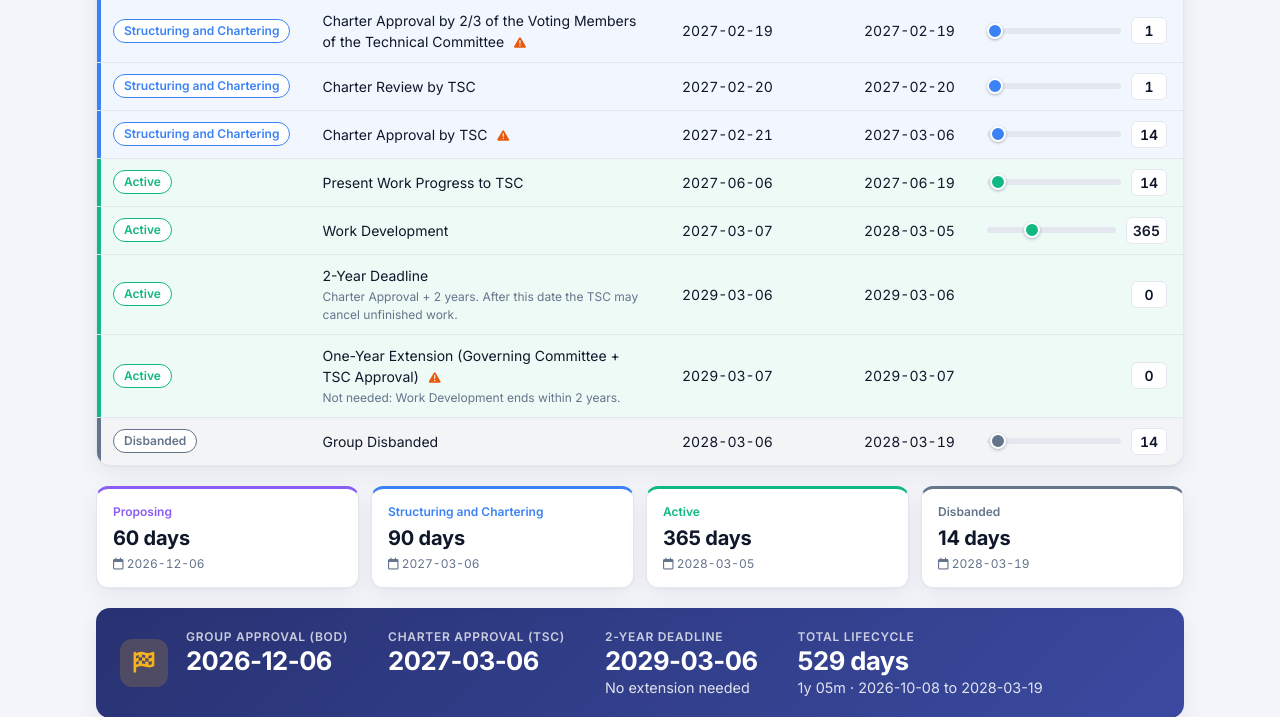
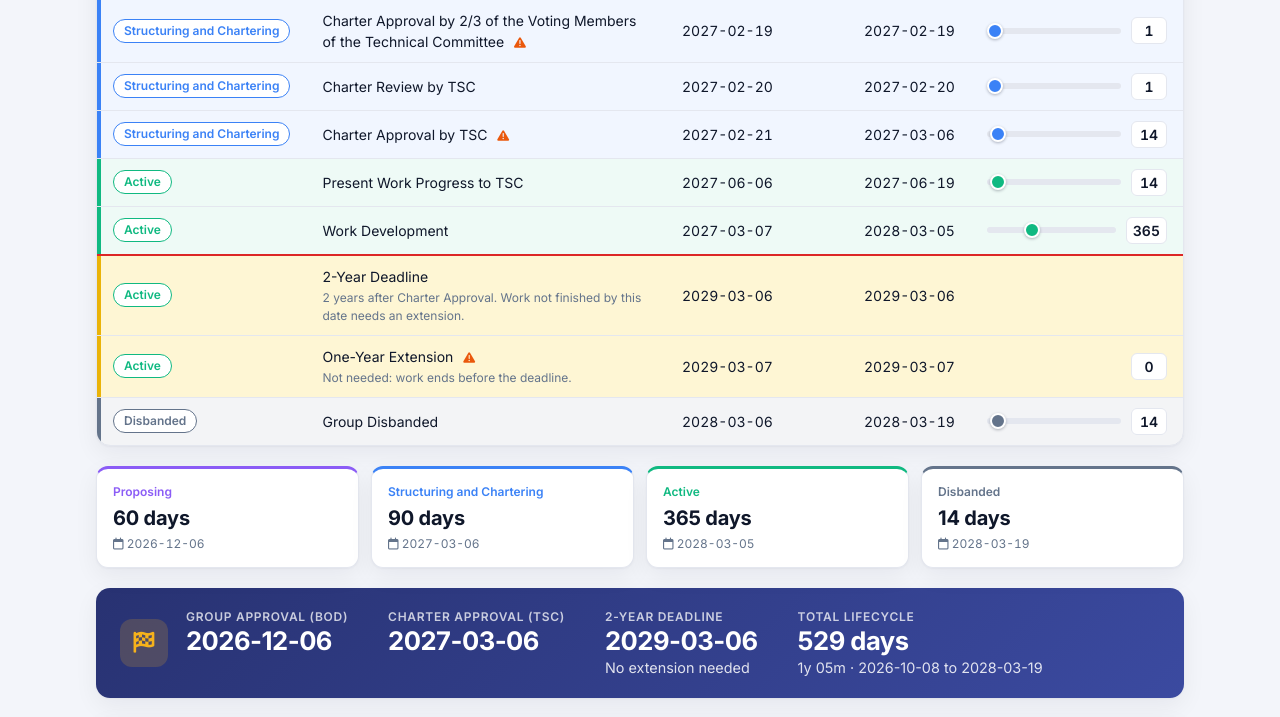
Before and after one commit to riscv-admin/group-plan-editor, a Flask app: page / in a window 1280 px wide. Shown: the part 825-1542 px from the top of the page. Run offline with Flask 3, Linux system fonts and the light colour scheme; some libraries are stand-ins or nearby versions.

Commit message:
Highlight the 2-year deadline and simplify its wording
- Color the 2-Year Deadline and One-Year Extension rows yellow and draw
  a red line between Work Development and the deadline.
- Rename the extension row to "One-Year Extension"; its note now says it
  needs Governing Committee approval, then TSC approval (approval icon
  kept).
- Shorter notes: the deadline is "2 years after Charter Approval"; Work
  Development says how many days continue in the extension.

Co-Authored-By: Claude Opus 5.5 <noreply@anthropic.com>

```diff
--- a/plan.py
+++ b/plan.py
@@ -27,7 +27,7 @@ ACTIVITIES_FILE = "web/activities.yaml"
 CHARTER_APPROVAL = "Charter Approval by TSC"
 WORK_DEVELOPMENT = "Work Development"
 TWO_YEAR_DEADLINE = "2-Year Deadline"
-ONE_YEAR_EXTENSION = "One-Year Extension (Governing Committee + TSC Approval)"
+ONE_YEAR_EXTENSION = "One-Year Extension"
 
 # Ordered list of project phases - defines the sequence of the lifecycle
 PHASE_ORDER = [
--- a/web/activities.yaml
+++ b/web/activities.yaml
@@ -18,6 +18,6 @@ activities:
     - ["Present Work Progress to TSC", 14]
     - ["Work Development", 365]
     - ["2-Year Deadline", 0]
-    - ["One-Year Extension (Governing Committee + TSC Approval)", 0]
+    - ["One-Year Extension", 0]
   Disbanded:
     - ["Group Disbanded", 14]
--- a/web/templates/index.html
+++ b/web/templates/index.html
@@ -534,6 +534,23 @@
         font-size: 0.75rem;
       }
 
+      /* 2-Year Deadline and One-Year Extension: yellow, red line at the deadline */
+      tbody tr.deadline-row {
+        background: rgba(250, 204, 21, 0.18);
+      }
+
+      tbody tr.deadline-row td:first-child {
+        box-shadow: inset 4px 0 0 #eab308;
+      }
+
+      tbody tr.deadline-line td {
+        border-top: 2px solid #dc2626;
+      }
+
+      tbody tr.deadline-line .slider-value {
+        visibility: hidden;
+      }
+
       .slider.derived {
         visibility: hidden;
       }
@@ -628,12 +645,12 @@
               <tr
                 data-phase="{{ phase }}"
                 data-activity="{{ activity }}"
-                class="{{ phase|lower|replace(' ', '-') }}"
+                class="{{ phase|lower|replace(' ', '-') }}{% if activity in ('2-Year Deadline', 'One-Year Extension') %} deadline-row{% endif %}{% if activity == '2-Year Deadline' %} deadline-line{% endif %}"
                 data-default-duration="{{ duration }}"
               >
                 <td><span class="phase-chip">{{ phase }}</span></td>
                 <td>
-                  {{ activity }} {% if "Approval" in activity %}
+                  {{ activity }} {% if "Approval" in activity or activity == "One-Year Extension" %}
                   <i
                     class="fa-solid fa-triangle-exclamation approval-icon"
                     title="Approval step"
@@ -647,7 +664,7 @@
                     </span>
                   </div>
                   {% elif activity == "2-Year Deadline" %}
-                  <div class="row-note">Charter Approval + 2 years. After this date the TSC may cancel unfinished work.</div>
+                  <div class="row-note">2 years after Charter Approval. Work not finished by this date needs an extension.</div>
                   {% elif activity.startswith("One-Year Extension") %}
                   <div class="row-note"></div>
                   {% endif %}
@@ -716,7 +733,7 @@
       // Active). After 2 years the TSC may cancel the work; a One-Year
       // Extension (Governing Committee, then TSC approval) allows up to 3 years.
       const TWO_YEAR_DEADLINE = "2-Year Deadline";
-      const ONE_YEAR_EXTENSION = "One-Year Extension (Governing Committee + TSC Approval)";
+      const ONE_YEAR_EXTENSION = "One-Year Extension";
 
       document.addEventListener("DOMContentLoaded", function () {
         document.getElementById("plan-start-date").value = todayISO();
@@ -883,13 +900,13 @@
             const warning = row.querySelector(".duration-warning");
             warning.hidden = !split;
             warning.querySelector(".note-text").textContent = split
-              ? `Reaches the 2-year deadline; ${daysBetweenInclusive(addDays(endDate, 1), requestedWorkEnd)} more days requested`
+              ? `Stops at the 2-year deadline; ${daysBetweenInclusive(addDays(endDate, 1), requestedWorkEnd)} days continue in the One-Year Extension`
               : "";
           }
           if (activity === ONE_YEAR_EXTENSION) {
             row.querySelector(".row-note").textContent = informational
-              ? "Not needed: Work Development ends within 2 years."
-              : "Starts the day after the 2-year deadline; at most 1 year (Charter Approval + 3 years).";
+              ? "Not needed: work ends before the deadline."
+              : "Needs Governing Committee approval, then TSC approval. Up to 1 year.";
           }
 
           if (activity === BOD_POW_APPROVAL) bodPowDate = endDate;
```
Also changed, not shown: README.md.
